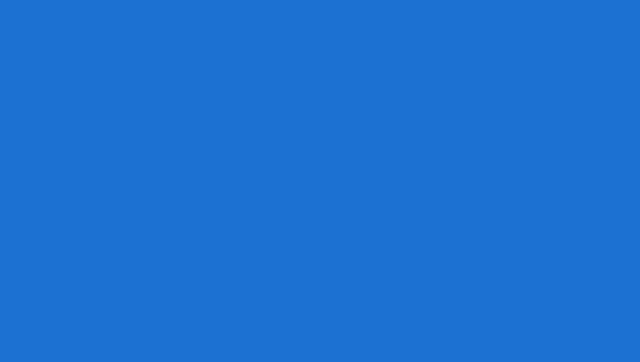
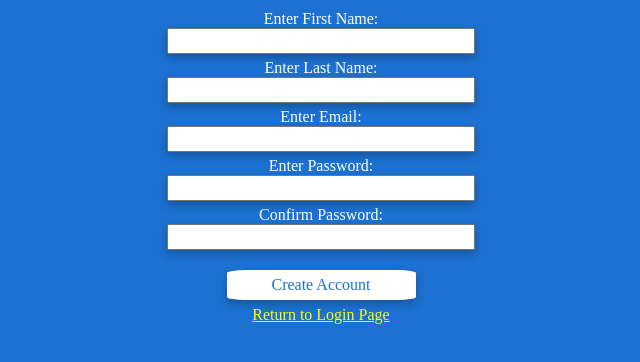
Before and after one commit to TylerReidd/CalendarFriend, a React (Vite) app in the folder ReactApp/Calendar-Friend/: page /register in a window 1280 px wide. Before the commit this address had no page. Shown: the top 362 px of the page, without its empty margins (319-959 px from the left). Built offline with nearby package versions, Linux system fonts and the light colour scheme.

Commit message:
Update files.

```diff
--- a/ReactApp/Calendar-Friend/src/App.jsx
+++ b/ReactApp/Calendar-Friend/src/App.jsx
@@ -4,6 +4,7 @@ import { BrowserRouter as Router, Routes, Route, Navigate } from 'react-router-d
 import CreateEvent from './pages/CreateEvent';
 import './App.css'
 import Login from './pages/Login';
+import Register from './pages/Register';
 
 
 const App = () => {
@@ -12,8 +13,12 @@ const App = () => {
     <Router>
       <Routes>
         <Route path="/" element={<Navigate to="/login" />} />
+
         <Route path="/login" element={<Login />} />
+
         <Route path="/createevent" element={<CreateEvent />}  />
+
+        <Route path="/register" element={<Register />} />
 
       </Routes>
 
--- a/ReactApp/Calendar-Friend/src/components/LoginForm.jsx
+++ b/ReactApp/Calendar-Friend/src/components/LoginForm.jsx
@@ -4,7 +4,11 @@
 const LoginForm = ({ email, setEmail, password, setPassword, handleSubmit, errorMessage }) => {
   return (
 
-    <form className="form-1" id="LoginForm" onSubmit={handleSubmit}>
+    <form
+      className="form-1"
+      id="LoginForm"
+      onSubmit={handleSubmit}
+      >
             <label>Enter Email:</label>
             <input
               className="input-1"
--- a/ReactApp/Calendar-Friend/src/components/RegistrationForm.jsx
+++ b/ReactApp/Calendar-Friend/src/components/RegistrationForm.jsx
@@ -1,13 +1,13 @@
 
 
 const RegistrationForm = ({email, setEmail, firstName, setFirstName, lastName, setLastName, password, setPassword, confirmPassword, setConfirmPassword, handleSubmit, errorMessage}) => {
-  <div class="form-1">
+
+  return (
         <form
           className="form-1"
           id="RegisterForm"
           onSubmit={handleSubmit}
           >
-
             <label>Enter First Name:</label>
             <input
               className="input-1"
@@ -66,10 +66,11 @@ const RegistrationForm = ({email, setEmail, firstName, setFirstName, lastName, s
               {errorMessage && <p style={{color: 'red'}}>{errorMessage}</p>}
             <div>
 
-                <a style="display: flex; justify-content: center; align-items: center; padding-top: 6px;" href="Login.html"> Return to Login Page </a>
+                <a style={{display: "flex", justifyContent: "center",alignItems: "center", paddingTop: "6px"}}href="Login.html"> Return to Login Page </a>
             </div>
         </form>
-    </div>
+
+  )
 }
 
 export default RegistrationForm;
--- a/ReactApp/Calendar-Friend/src/components/Register.jsx
+++ b/ReactApp/Calendar-Friend/src/pages/Register.jsx
@@ -1,6 +1,6 @@
 import React, {useState} from 'react'
 import { useNavigate } from 'react-router-dom';
-import RegistrationForm from './RegistrationForm';
+import RegistrationForm from '../components/RegistrationForm';
 
 const Register = () => {
 
@@ -15,12 +15,21 @@ const Register = () => {
   const handleSubmit = (event) => {
     event.preventDefault();
 
-    fetch("http://localhost:3000/AuthenticatUser", {
+    if(password != confirmPassword)
+    {
+      setErrorMessage("Passwords Do Not Match!")
+    }
+    else if(firstName === "" || lastName === "" || email === "" || password === ""|| confirmPassword === "")
+    {
+      setErrorMessage("Missing Fields")
+    }
+    else {
+      fetch("http://localhost:3000/AuthenticateUser", {
         method: "POST",
         headers: {
           "Content-Type":"application/json" },
           body: JSON.stringify({
-          firstName, lastName, email, password
+            firstName, lastName, email, password, confirmPassword
           })
       })
       .then(response => response.json())
@@ -35,6 +44,8 @@ const Register = () => {
 
     }
 
+  }
+
   return (
 
     <div>
@@ -44,6 +55,8 @@ const Register = () => {
         password={password}
         setPassword={setPassword}
         firstName={firstName}
+        setFirstName={setFirstName}
+        setLastName={setLastName}
         lastName={lastName}
         confirmPassword={confirmPassword}
         setConfirmPassword={setConfirmPassword}
```
Also changed, not shown: ReactApp/Calendar-Friend/src/components/Calendar.jsx (+1 -17 lines). Lines whose indentation alone changed are shown as unchanged.
